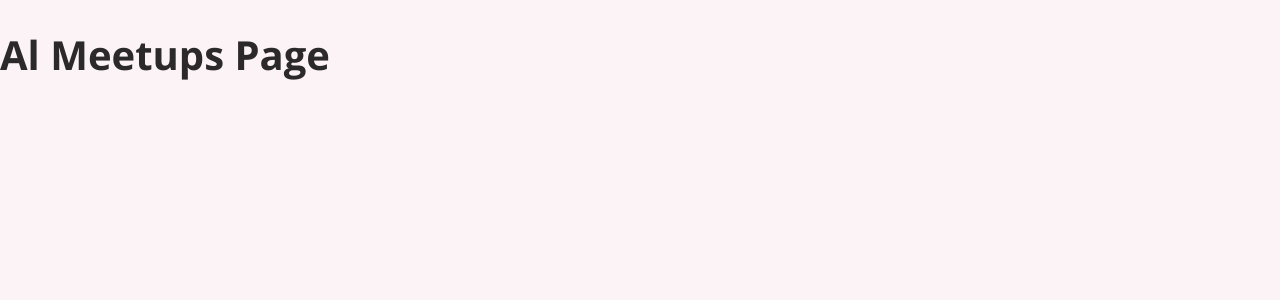
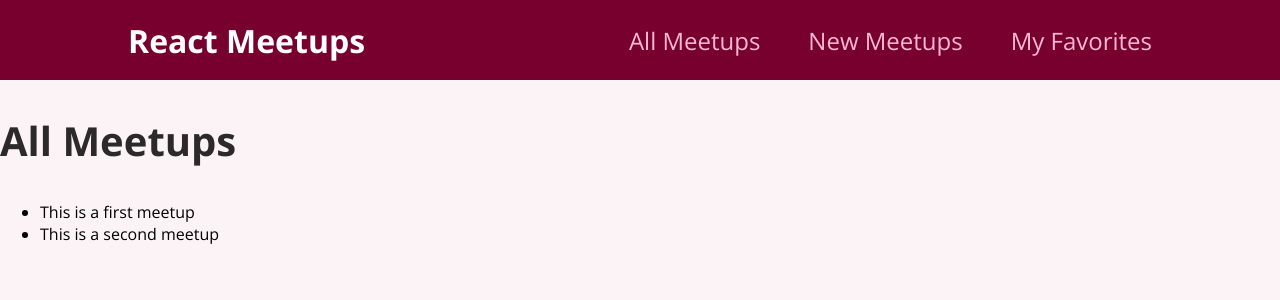
Before and after one commit to Shawn8z/react-warmup, a React (Create React App) app: page / in a window 1280 px wide. Shown: the top 300 px of the page. Built offline with nearby package versions, Linux system fonts and the light colour scheme.

Commit message:
at list keys

```diff
--- a/src/App.js
+++ b/src/App.js
@@ -3,17 +3,21 @@
 import AllMeetupsPage from "./pages/AllMeetups";
 import NewMeetupsPage from "./pages/NewMeetups";
 import FavoritesPage from "./pages/Favorites";
+import MainNavigation from "./components/layout/MainNavigation";
 
 function App() {
   return (
     <div>
+      <MainNavigation />
       <Routes>
+
         <Route path="/" element={<AllMeetupsPage />}></Route>
         <Route path="/new-meetup" element={<NewMeetupsPage />}></Route>
         <Route path="/favorites" element={<FavoritesPage />}></Route>
+
       </Routes>
     </div>
-  );
+  )
 }
 
 export default App;
--- /dev/null
+++ b/src/components/layout/MainNavigation.js
@@ -0,0 +1,26 @@
+import { Link } from "react-router-dom";
+
+import classes from './MainNavigation.module.css';
+
+function MainNavigation() {
+    return (
+    <header className={classes.header}>
+        <div className={classes.logo}>React Meetups</div>
+        <nav>
+            <ul>
+                <li>
+                    <Link to="/">All Meetups</Link>
+                </li>
+                <li>
+                    <Link to="/new-meetup">New Meetups</Link>
+                </li>
+                <li>
+                    <Link to="/favorites">My Favorites</Link>
+                </li>
+            </ul>
+        </nav>
+    </header>
+    )
+}
+
+export default MainNavigation;
--- /dev/null
+++ b/src/components/layout/MainNavigation.module.css
@@ -0,0 +1,47 @@
+.header {
+    width: 100%;
+    height: 5rem;
+    display: flex;
+    align-items: center;
+    justify-content: space-between;
+    background-color: #77002e;
+    padding: 0 10%;
+}
+
+.logo {
+    font-size: 2rem;
+    color: white;
+    font-weight: bold;
+}
+
+.header ul {
+    list-style: none;
+    margin: 0;
+    padding: 0;
+    display: flex;
+    align-items: baseline;
+}
+
+.header li {
+    margin-left: 3rem;
+}
+
+.header a {
+    text-decoration: none;
+    font-size: 1.5rem;
+    color: #fcb8d2;
+}
+
+.header a:hover,
+.header a:active,
+.header a.active {
+    color: white;
+}
+
+.badge {
+    background-color: #cc2062;
+    color: white;
+    border-radius: 12px;
+    padding: 0 1rem;
+    margin-left: 0.5rem;
+}
--- a/src/pages/AllMeetups.js
+++ b/src/pages/AllMeetups.js
@@ -1,8 +1,36 @@
+const DUMMY_DATA = [
+    {
+        id: 'm1',
+        title: 'This is a first meetup',
+        image:
+            'https://upload.wikimedia.org/wikipedia/commons/thumb/d/d3/Stadtbild_M%C3%BCnchen.jpg/2560px-Stadtbild_M%C3%BCnchen.jpg',
+        address: 'Meetupstreet 5, 12345 Meetup City',
+        description:
+            'This is a first, amazing meetup which you definitely should not miss. It will be a lot of fun!',
+    },
+    {
+        id: 'm2',
+        title: 'This is a second meetup',
+        image:
+            'https://upload.wikimedia.org/wikipedia/commons/thumb/d/d3/Stadtbild_M%C3%BCnchen.jpg/2560px-Stadtbild_M%C3%BCnchen.jpg',
+        address: 'Meetupstreet 5, 12345 Meetup City',
+        description:
+            'This is a first, amazing meetup which you definitely should not miss. It will be a lot of fun!',
+    },
+]
+
+
 function AllMeetupsPage() {
     return (
-        <div>
-            <h1>Al Meetups Page</h1>
-        </div>
+        <section>
+            <h1>All Meetups</h1>
+            <ul>
+                {DUMMY_DATA.map((meetup) => {
+                    return <li>{meetup.title}</li>
+                })}
+            </ul>
+
+        </section>
     )
 }
 
```
